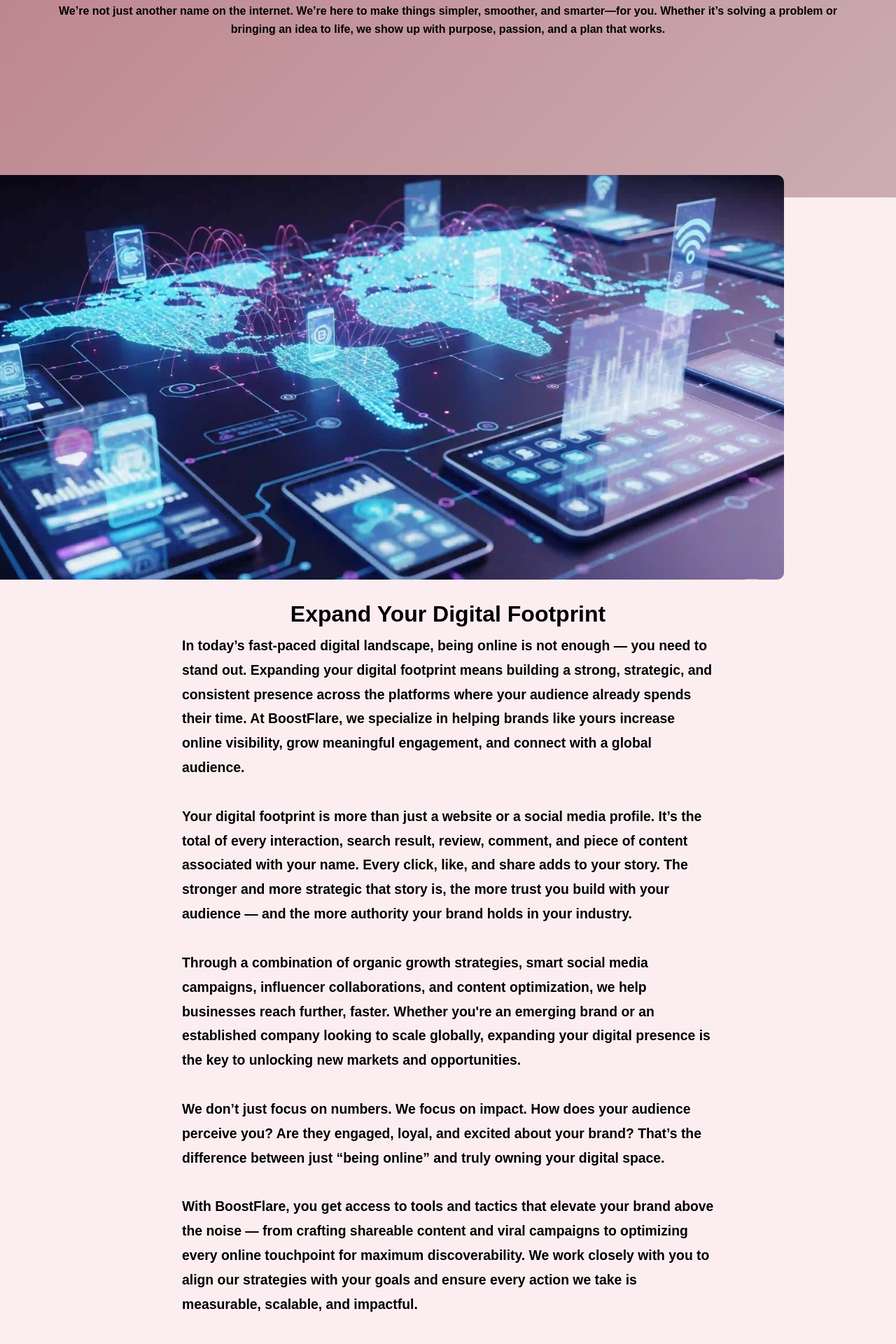
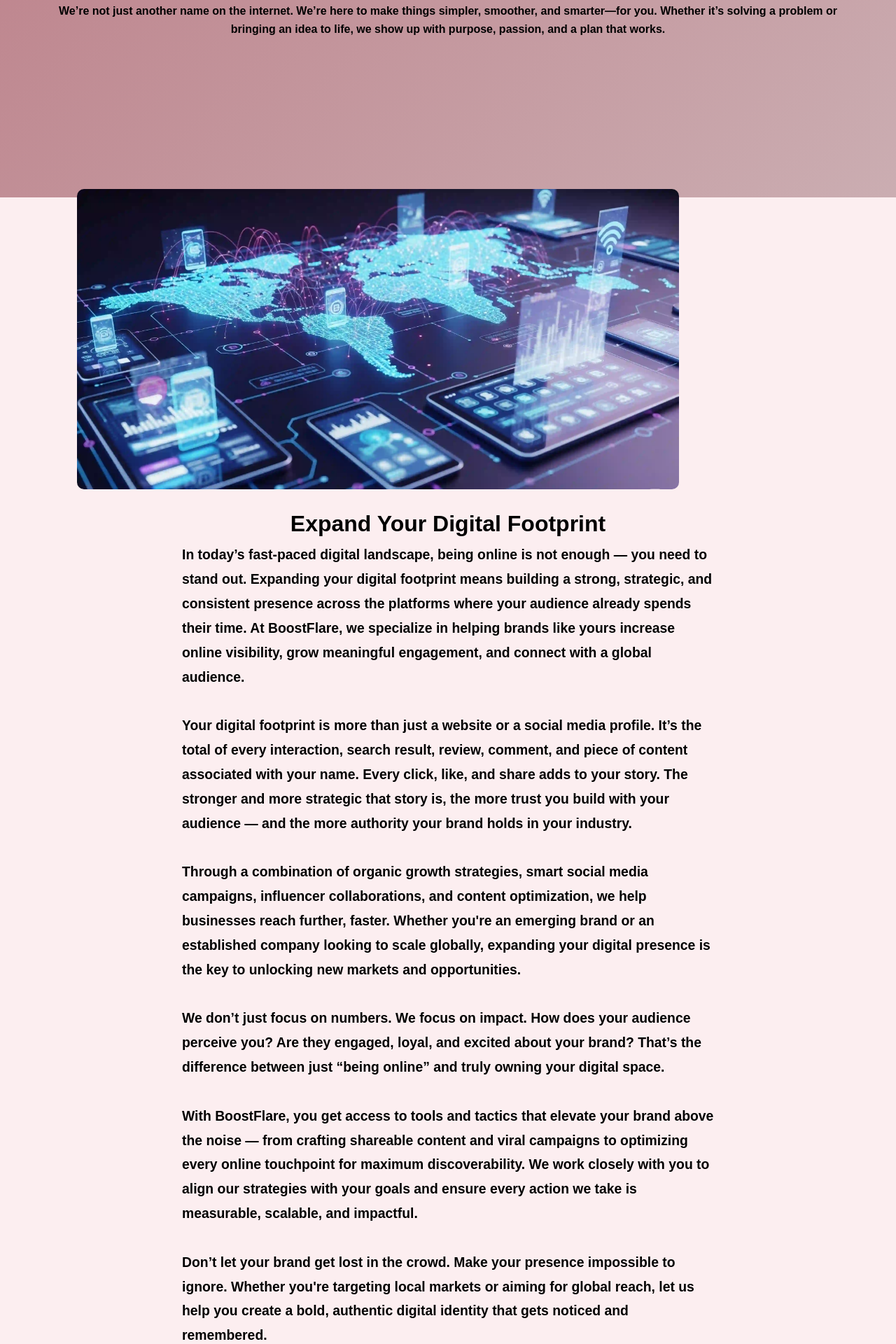
Before and after one commit to candra2012/BoostFlare, a Jekyll site: the page built from index.html, in a window 1280 px wide. Shown: the part 618-2538 px from the top of the page at 70% size. Built offline with Jekyll 4.4.1, drawn with Linux system fonts in a browser that asks for light colours.

Commit message:
Update style.css

```diff
--- a/assets/css/style.css
+++ b/assets/css/style.css
@@ -411,9 +411,10 @@
 .zigzag-img {
   max-width: 100%;
   height: auto;
+  object-fit: contain;
   border-radius: 10px;
   margin-bottom: 30px;
-}
+      }
 
 .zigzag-text {
   text-align: center;
@@ -437,3 +438,46 @@
 .visible.from-right {
   transform: translateX(0);
 }
+
+/* Zigzag Animasi Section */
+.zigzag-section {
+  display: flex;
+  flex-direction: column;
+  align-items: center;
+  opacity: 0;
+  transform: translateX(50px);
+  transition: all 0.8s ease-out;
+  margin: 80px auto;
+  max-width: 900px;
+  padding: 40px 20px;
+}
+
+.zigzag-section.visible {
+  opacity: 1;
+  transform: translateX(0);
+}
+
+/* Gambar tetap ukuran asli */
+.zigzag-section img {
+  display: block;
+  height: auto;
+  width: auto;
+  max-width: 100%;
+  object-fit: contain;
+  margin-bottom: 30px;
+}
+
+/* Zigzag masuk kiri */
+.zigzag-left {
+  transform: translateX(-50px);
+}
+
+/* Zigzag masuk kanan */
+.zigzag-right {
+  transform: translateX(50px);
+}
+
+.zigzag-left.visible,
+.zigzag-right.visible {
+  transform: translateX(0);
+}
```
